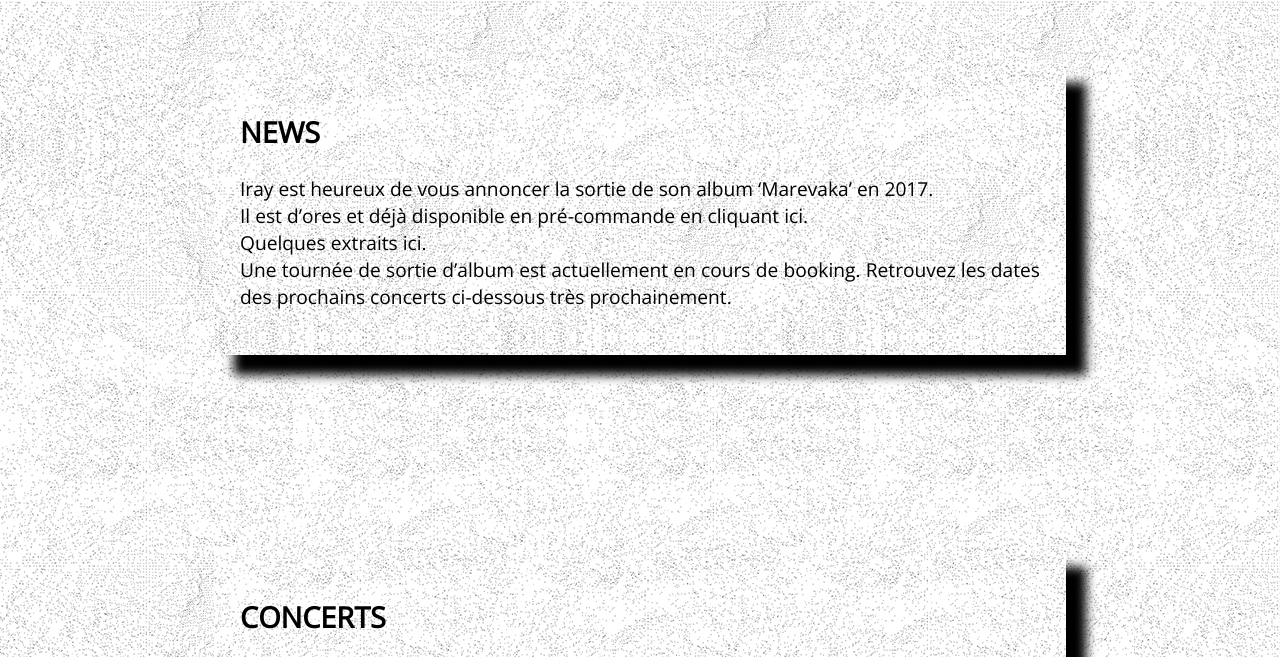
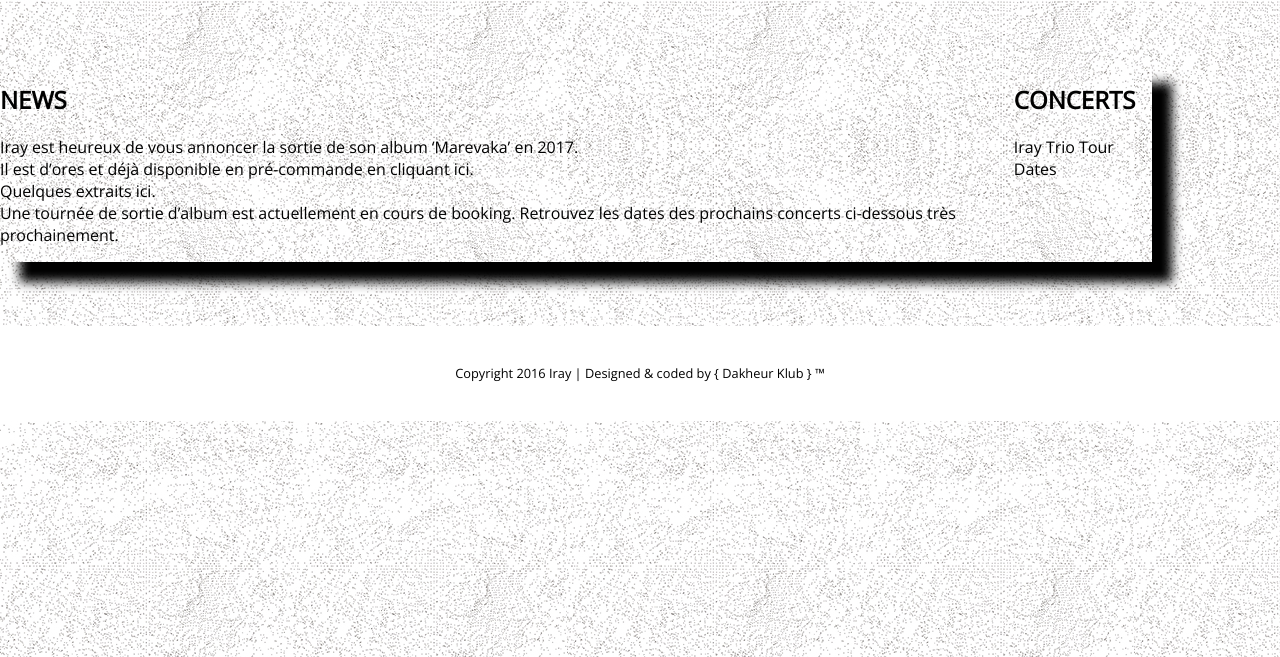
Before and after one commit to frsmtv/iray-v2, a website: page home.html in a window 1280 px wide. Shown: the part 129-786 px from the top of the page. Drawn offline with nearby package versions, Linux system fonts and the light colour scheme; a script that the page names is missing.

Commit message:
home page modifs

```diff
--- a/home.html
+++ b/home.html
@@ -33,6 +33,9 @@
                 <!--<h3 id="contactLink"><a href="#">Contact</a> </h3>-->
             <!--</div>-->
 
+        <!--********** NEWS & CONCERTS ************-->
+        <div id="newsConcerts">
+
             <!--********** NEWS ************-->
             <div id="news" class="animated fadeIn">
                 <h2>NEWS</h2>
@@ -50,6 +53,7 @@
                 <h2>Concerts</h2>
                 <script type='text/javascript' src='http://widget.bandsintown.com/javascripts/bit_widget.js'></script><a href="http://www.bandsintown.com/Iray%20Trio" class="bit-widget-initializer" data-artist="Iray Trio">Iray Trio Tour Dates</a>
             </div> <!-- Concerts -->
+        </div> <!-- news&Concerts -->
 
             <!--**** FOOTER ****-->
             <footer>
--- a/sass/main.scss
+++ b/sass/main.scss
@@ -111,7 +111,7 @@ a {
       left: 43%;
     }
   }
-  #news, #about, #concerts {
+  #about{
     h2 {
       text-transform: uppercase;
     }
@@ -125,8 +125,14 @@ a {
     margin-right: auto;
     background: url("../img/iray-back.jpg");
   }
-  #news, #concerts {
-    width: 800px;
+  #newsConcerts {
+    h2 {
+      text-transform: uppercase;
+    }
+    margin-top: 15%;
+    margin-bottom: 5%;
+    width: 90%;
+    display: flex;
     -webkit-box-shadow: 20px 20px 10px 0 #000;
     box-shadow: 20px 20px 10px 0 #000;
   }
```
Also changed, not shown: dist/css/bundle-sass.css.
